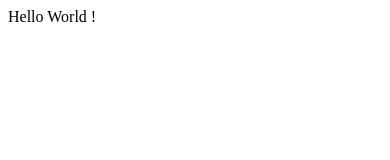
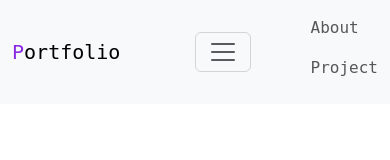
Before and after one commit to ErikaGut2022/portfolio, a plain HTML site: page index.html in a window 390 px wide. Drawn offline with nearby package versions, Linux system fonts and the light colour scheme.

Commit message:
Added Navbar, added style css and images

```diff
--- a/index.html
+++ b/index.html
@@ -1 +1,36 @@
-Hello World !
+<!doctype html>
+<html lang="en">
+
+<head>
+    <meta charset="utf-8">
+    <meta name="viewport" content="width=device-width, initial-scale=1">
+    <link rel="icon" type="image/png" href="img/techis-logo.png"></lin>
+    <link href="https://cdn.jsdelivr.net/npm/bootstrap@5.3.0-alpha1/dist/css/bootstrap.min.css" rel="stylesheet" integrity="sha384-GLhlTQ8iRABdZLl6O3oVMWSktQOp6b7In1Zl3/Jr59b6EGGoI1aFkw7cmDA6j6gD" crossorigin="anonymous">
+    <link rel="stylesheet" href="style.css">
+   <title>Portfolio</title>
+</head>
+
+<body>
+    <nav class="navbar navbar-expand-lg navbar-light bg-light">
+        <div class="container-fluid">
+          <a class="navbar-brand" href="#"><span class="font-primary">P</span>ortfolio</a>
+          <button class="navbar-toggler" type="button" data-bs-toggle="collapse" data-bs-target="#navbarSupportedContent" aria-controls="navbarSupportedContent" aria-expanded="false" aria-label="Toggle navigation">
+            <span class="navbar-toggler-icon"></span>
+          </button>
+          <div class="collapse-navbar-collapse">
+            <ul class="navbar-nav me-auto mb-2 mb-lg-0">
+               <li class="nav-item">
+                <a class="nav-link" href="#">About</a>
+              </li>
+              <li class="nav-item">
+                <a class="nav-link" href="#">Project</a>
+              </li>
+            </ul>
+          </div>
+        </div>
+      </nav>
+
+    <script src="https://cdn.jsdelivr.net/npm/bootstrap@5.3.0-alpha1/dist/js/bootstrap.bundle.min.js" integrity="sha384-w76AqPfDkMBDXo30jS1Sgez6pr3x5MlQ1ZAGC+nuZB+EYdgRZgiwxhTBTkF7CXvN" crossorigin="anonymous"></script>
+</body>
+
+</html>
--- /dev/null
+++ b/style.css
@@ -0,0 +1,17 @@
+/*********************
+
+COMMON
+
+*********************/
+
+body{
+    font-family: "monospace",sans-serif;
+}
+
+.font-primary{
+    color :#8a2be2
+}
+.title-icon{
+    font-size: 20;
+    font-weight: bold;
+}
```
Also changed, not shown: img/Me.jpg (added), img/project-twitter.png (added), img/techis-logo.png (added), 1 other file.
